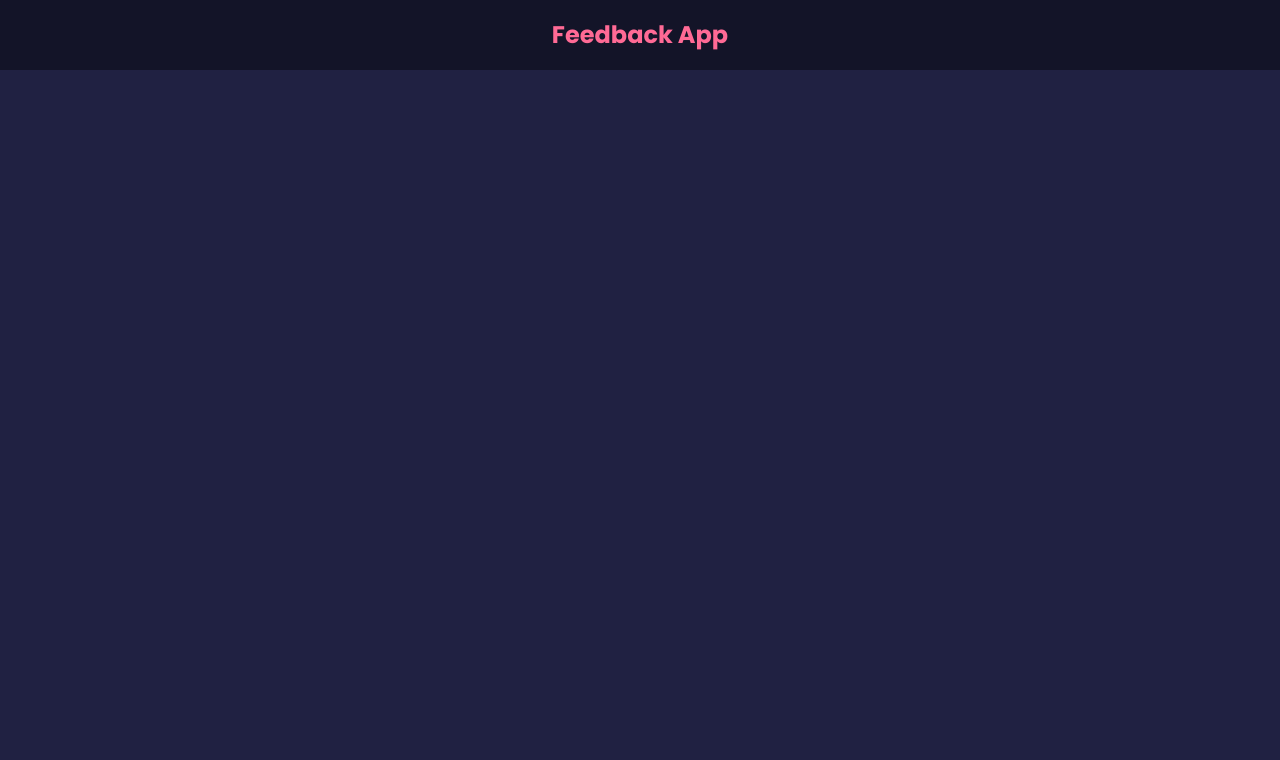
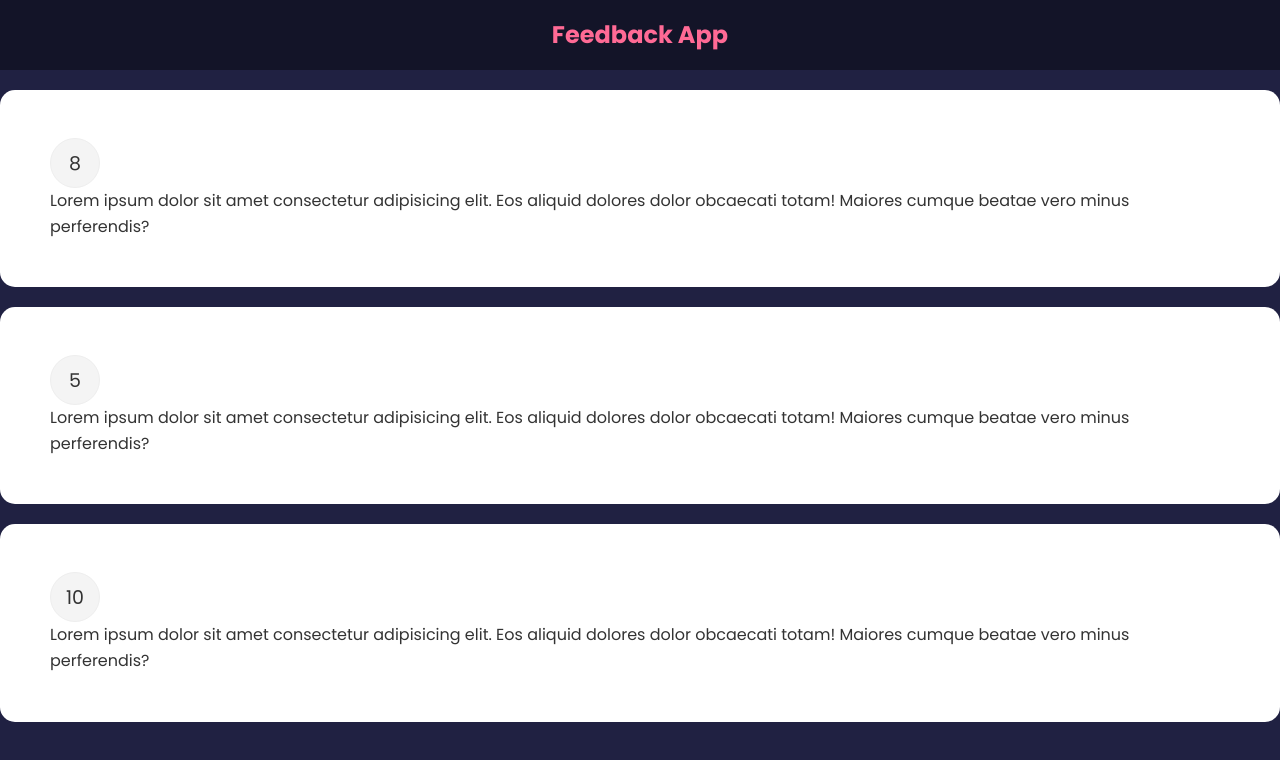
Before and after one commit to gorakhjoshi/FeedbackApp, a React (Create React App) app: page / in a window 1280 px wide. Shown: the top 760 px of the page. Built offline with nearby package versions, Linux system fonts and the light colour scheme; the HTML template or start-up script is replaced by a standard one.

Commit message:
feedback components added

```diff
--- a/src/App.js
+++ b/src/App.js
@@ -1,7 +1,15 @@
 import Header from './components/Header';
+import { FeedbackData } from './data/FeedbackData';
+import FeedbackList from './components/FeedbackList';
 
 function App() {
-  return <Header />;
+  const feedback = FeedbackData;
+  return (
+    <>
+      <Header />
+      <FeedbackList feedback={feedback} />
+    </>
+  );
 }
 
 export default App;
--- /dev/null
+++ b/src/components/FeedbackItem.js
@@ -0,0 +1,12 @@
+import React from 'react';
+
+function FeedbackItem({ item }) {
+  return (
+    <div className='card'>
+      <div className='num-display'>{item.rating}</div>
+      <div className='text-display'>{item.text}</div>
+    </div>
+  );
+}
+
+export default FeedbackItem;
--- /dev/null
+++ b/src/components/FeedbackList.js
@@ -0,0 +1,17 @@
+import FeedbackItem from './FeedbackItem';
+
+function FeedbackList({ feedback }) {
+  if (!feedback || feedback.length === 0) {
+    return <h2>No feedback found!</h2>;
+  }
+
+  return (
+    <div>
+      {feedback.map((item) => (
+        <FeedbackItem key={item.id} item={item} />
+      ))}
+    </div>
+  );
+}
+
+export default FeedbackList;
--- a/src/data/FeedbackData.js
+++ b/src/data/FeedbackData.js
@@ -1,4 +1,4 @@
-const FeedbackData = [
+export const FeedbackData = [
   {
     id: 1,
     rating: 8,
@@ -15,5 +15,3 @@ const FeedbackData = [
     text: 'Lorem ipsum dolor sit amet consectetur adipisicing elit. Eos aliquid dolores dolor obcaecati totam! Maiores cumque beatae vero minus perferendis?',
   },
 ];
-
-export default FeedbackData;
--- a/src/index.css
+++ b/src/index.css
@@ -25,3 +25,26 @@ header {
   max-width: 768;
   margin: auto;
 }
+
+.card {
+  background-color: #fff;
+  color: #333;
+  border-radius: 15px;
+  padding: 48px 50px;
+  margin: 20px 0;
+  position: relative;
+}
+
+.rating li,
+.num-display {
+  position: relative;
+  background: #f4f4f4;
+  width: 50px;
+  height: 50px;
+  padding: 10px;
+  text-align: center;
+  border-radius: 50%;
+  font-size: 19px;
+  border: 1px #eee solid;
+  transition: 0.3s;
+}
```
